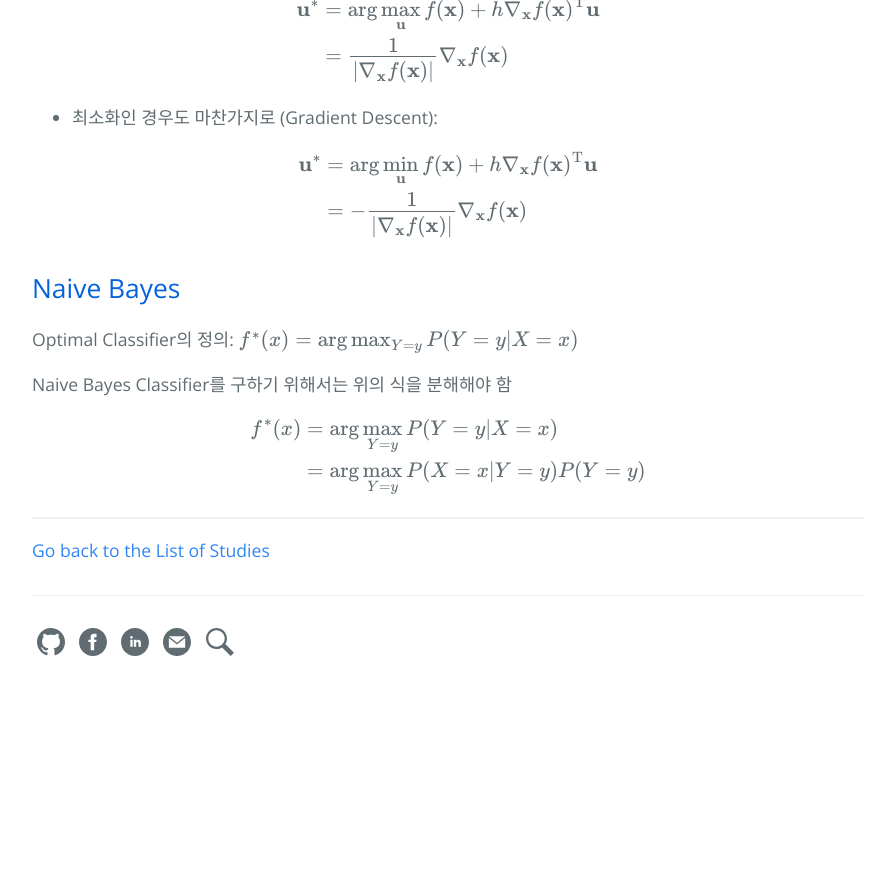
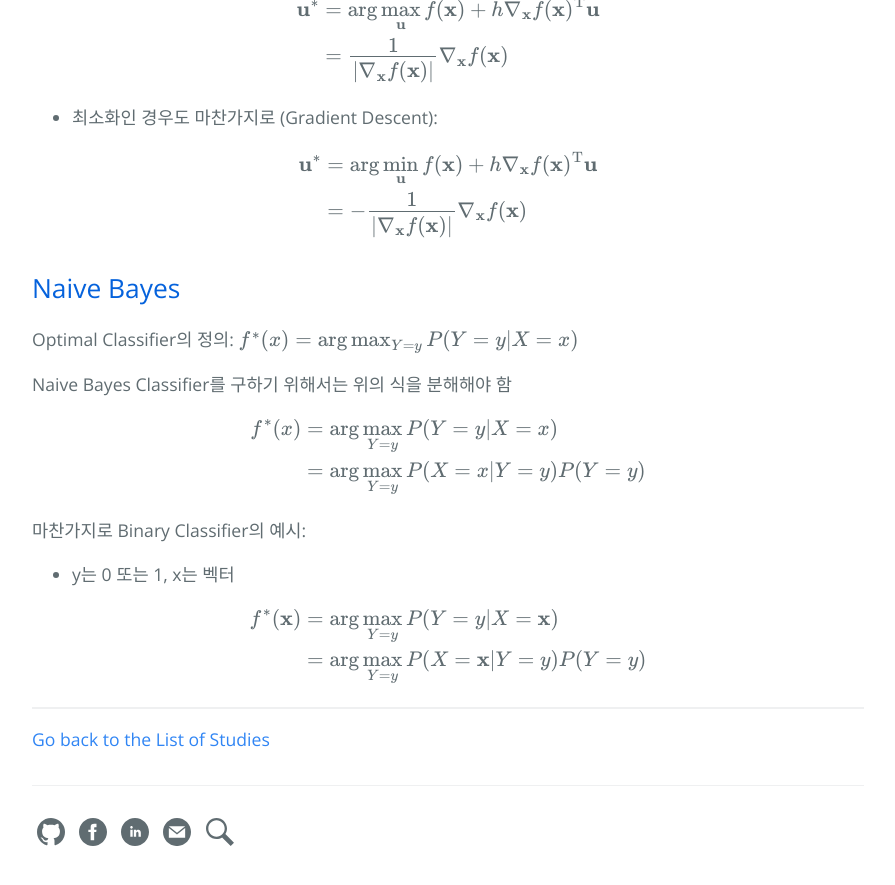
Before and after one commit to hcnoh/hcnoh.github.io, a Jekyll site: the page built from _posts/2019-04-25-logistic-regression-and-naive-bayes.md, in a window 1280 px wide and 900 px high, scrolled down 2052 px. Shown: the top 885 px of the window, without its empty margins (192-1087 px from the left). Built offline with Jekyll 4.4.1, drawn with Linux system fonts in a browser that asks for light colours; formulas are drawn with MathJax 3; comment, search, counter and statistics services are not loaded; before the commit the page ends 2762 px from its top, so only the background shows below that; some of the changed text lies outside the part shown.

Commit message:
Update 2019-04-25-logistic-regression-and-naive-bayes.md

```diff
--- a/_posts/2019-04-25-logistic-regression-and-naive-bayes.md
+++ b/_posts/2019-04-25-logistic-regression-and-naive-bayes.md
@@ -32,7 +32,7 @@ $$P(Y\vert X)$$를 Logistic Function을 이용하여 모델링을 하고 그것
 여기서는 Sigmoid를 사용하여 예시를 들었음: $$Sigmoid(x) = \frac{1}{1+e^{−x}}$$
 
 Binary Classifier의 예시:
-- y는 0또는 1, x는 벡터
+- y는 0 또는 1, x는 벡터
 - 모델링(Bernoulli Distribution):
 
 $$
@@ -100,3 +100,13 @@ f^*(x) & = \arg \max_{Y=y}P(Y=y \vert X=x) \\
 & = \arg \max_{Y=y} P(X=x \vert Y=y)P(Y=y)
 \end{align*}
 $$
+
+마찬가지로 Binary Classifier의 예시:
+- y는 0 또는 1, x는 벡터
+
+$$
+\begin{align*}
+f^*(\mathbf{x}) & = \arg \max_{Y=y}P(Y=y \vert X=\mathbf{x}) \\
+& = \arg \max_{Y=y} P(X=\mathbf{x} \vert Y=y)P(Y=y)
+\end{align*}
+$$
```
